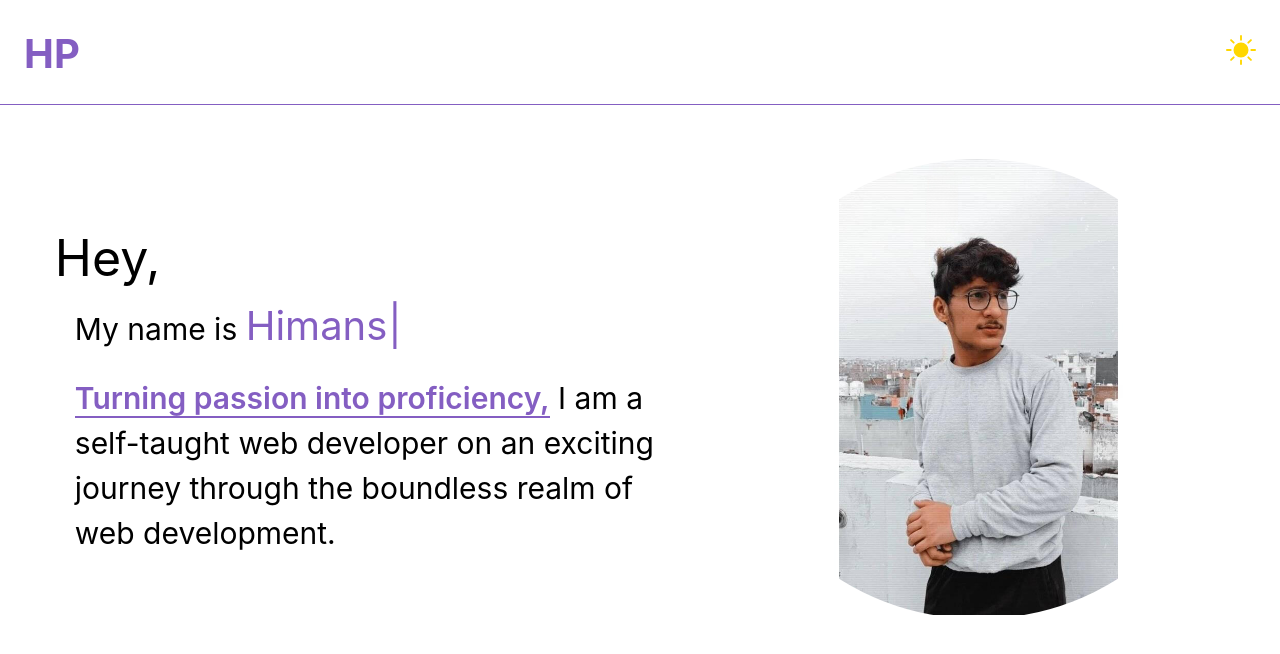
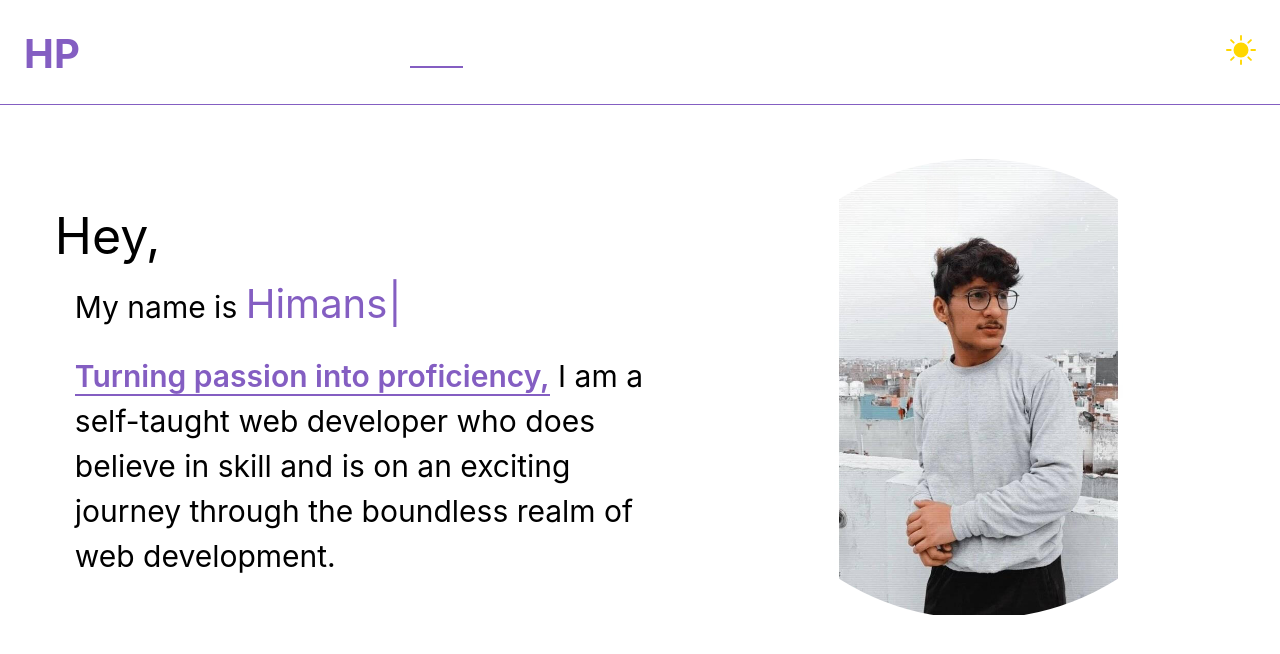
Before and after one commit to HimanshuParodiya/Portfolio, a React (Vite) app: page / in a window 1280 px wide. Shown: the top 654 px of the page. Built offline with nearby package versions, Linux system fonts and the light colour scheme.

Commit message:
Add active classes and about page

```diff
--- a/package.json
+++ b/package.json
@@ -16,6 +16,7 @@
     "@mui/material": "^5.13.5",
     "@mui/styled-engine": "npm:@mui/styled-engine-sc@latest",
     "@reduxjs/toolkit": "^1.9.5",
+    "framer-motion": "^10.13.0",
     "react": "^18.2.0",
     "react-dom": "^18.2.0",
     "react-icons": "^4.10.1",
--- a/src/components/Home/HomeBanner/HomeBanner.css
+++ b/src/components/Home/HomeBanner/HomeBanner.css
@@ -1,9 +1,14 @@
 .homeBanner__container {
+    margin-top: 3rem;
+    padding: 2.4rem;
+    /* border: 1px solid red; */
+
+}
+
+.homeBanner__top {
     display: flex;
     justify-content: space-around;
     align-items: center;
-    margin-top: 3rem;
-    padding: 2.4rem;
 }
 
 .header__container .light {
@@ -55,10 +60,17 @@
 }
 
 
+.homeBanner__bottom {
+    border: 1px solid red;
+}
+
 @media only screen and (max-width: 600px) {
     .homeBanner__container {
+        padding: 3rem;
+    }
+
+    .homeBanner__top {
         flex-direction: column-reverse;
-        padding: 3rem;
     }
 
     .homeBanner__left {
@@ -98,9 +110,11 @@
 
 @media (min-width:601px) and (max-width: 768px) {
     .homeBanner__container {
+        padding: 1rem;
+    }
+
+    .homeBanner__top {
         flex-direction: column-reverse;
-        padding: 1rem;
-
     }
 
     .homeBanner__left {
@@ -130,9 +144,11 @@
 
 @media (min-width:769px) and (max-width: 1024px) {
     .homeBanner__container {
+        padding: 1rem;
+    }
+
+    .homeBanner__top {
         flex-direction: row;
-        padding: 1rem;
-
     }
 
     .homeBanner__left {
--- a/src/components/Home/HomeBanner/HomeBanner.jsx
+++ b/src/components/Home/HomeBanner/HomeBanner.jsx
@@ -3,11 +3,12 @@ import "./HomeBanner.css";
 import { useSelector } from "react-redux";
 import MyImage from "/src/assets/me.jpg";
 import Typewriter from "typewriter-effect/dist/core";
+import { motion, useScroll } from "framer-motion";
 
 const HomeBanner = () => {
   const theme = useSelector((state) => state.theme.appTheme);
 
-  const myName = useRef();
+  const myName = useRef(null);
 
   useEffect(() => {
     new Typewriter(myName.current, {
@@ -18,7 +19,13 @@ const HomeBanner = () => {
   }, []);
   return (
     <div className={`homeBanner__container ${theme ? "light" : ""}`}>
-      <div className="homeBanner__left">
+      <div className="homeBanner__top">
+        <motion.div
+          initial={{ x: -100, opacity: 0 }}
+          animate={{ x: 0, opacity: 1 }}
+          transition={{ duration: 1 }}
+          className="homeBanner__left"
+        >
           <div className="homeBannerLeft__greeting">
             <div>
               <span className="hey">Hey,</span>
@@ -30,17 +37,30 @@ const HomeBanner = () => {
               </span>
             </div>
             <div className="homeBannerLeft__intro">
+              <div>
                 <span className="intro__tagline">
                   Turning passion into proficiency,
                 </span>{" "}
-            I am a self-taught web developer on an exciting journey through the
-            boundless realm of web development.
+                {/* I am a self-taught web developer on an exciting journey through the
+            boundless realm of web development. */}
+                I am a self-taught web developer who does believe in skill and
+                is on an exciting journey through the boundless realm of web
+                development.
               </div>
             </div>
           </div>
-      <div className="homeBanner__right">
+        </motion.div>
+        <motion.div
+          initial={{ x: 100, opacity: 0 }}
+          animate={{ x: 0, opacity: 1 }}
+          transition={{ duration: 1 }}
+          className="homeBanner__right"
+        >
           <img src={MyImage} alt="user" />
+        </motion.div>
       </div>
+
+      {/* <div className="homeBanner__bottom">resume download krne wala button</div> */}
     </div>
   );
 };
--- a/src/components/Navbar/Navbar.css
+++ b/src/components/Navbar/Navbar.css
@@ -58,6 +58,12 @@
 .theme {
     font-size: 3rem;
     cursor: pointer;
+}
+
+.navbar__menuLi .active {
+    border-bottom: 2px solid #845EC2;
+    padding: 0.1rem;
+    /* color: red; */
 }
 
 @media only screen and (max-width : 600px) {
--- a/src/components/Navbar/Navbar.jsx
+++ b/src/components/Navbar/Navbar.jsx
@@ -29,6 +29,7 @@ const Navbar = () => {
           <ul ref={hamburgerIcon} className="navbar__menuUl">
             <li className="navbar__menuLi">
               <NavLink
+                activeclassname="active"
                 to="/"
                 className={`navbar__menuLink ${theme ? "light" : ""}`}
               >
@@ -37,6 +38,7 @@ const Navbar = () => {
             </li>
             <li className="navbar__menuLi">
               <NavLink
+                activeclassname="active"
                 to="/about"
                 className={`navbar__menuLink ${theme ? "light" : ""}`}
               >
@@ -45,6 +47,7 @@ const Navbar = () => {
             </li>
             <li className="navbar__menuLi">
               <NavLink
+                activeclassname="active"
                 to="/projects"
                 className={`navbar__menuLink ${theme ? "light" : ""}`}
               >
@@ -53,6 +56,7 @@ const Navbar = () => {
             </li>
             <li className="navbar__menuLi">
               <NavLink
+                activeclassname="active"
                 to="/contact"
                 className={`navbar__menuLink ${theme ? "light" : ""}`}
               >
```
Also changed, not shown: src/components/About/About.jsx (added, +7 -0 lines), 1 other file (tests, documents, lock files or other folders). Lines whose indentation alone changed are shown as unchanged.
